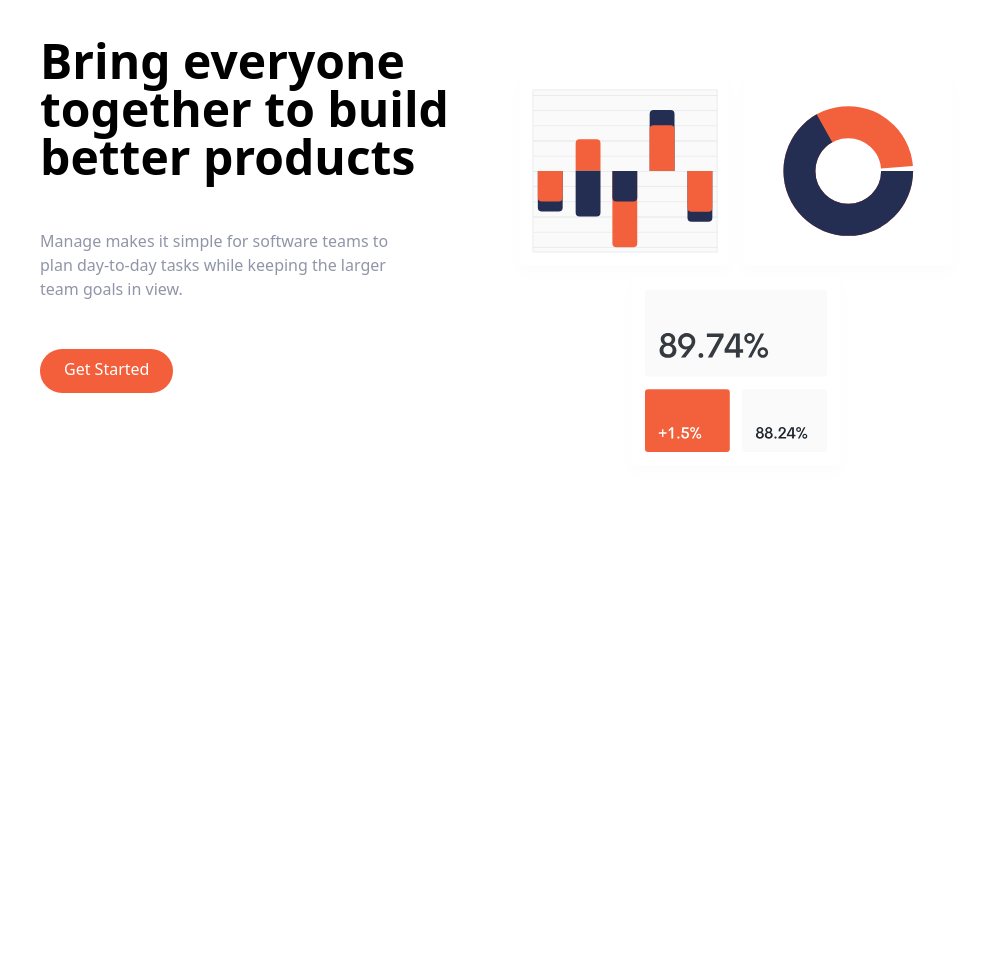
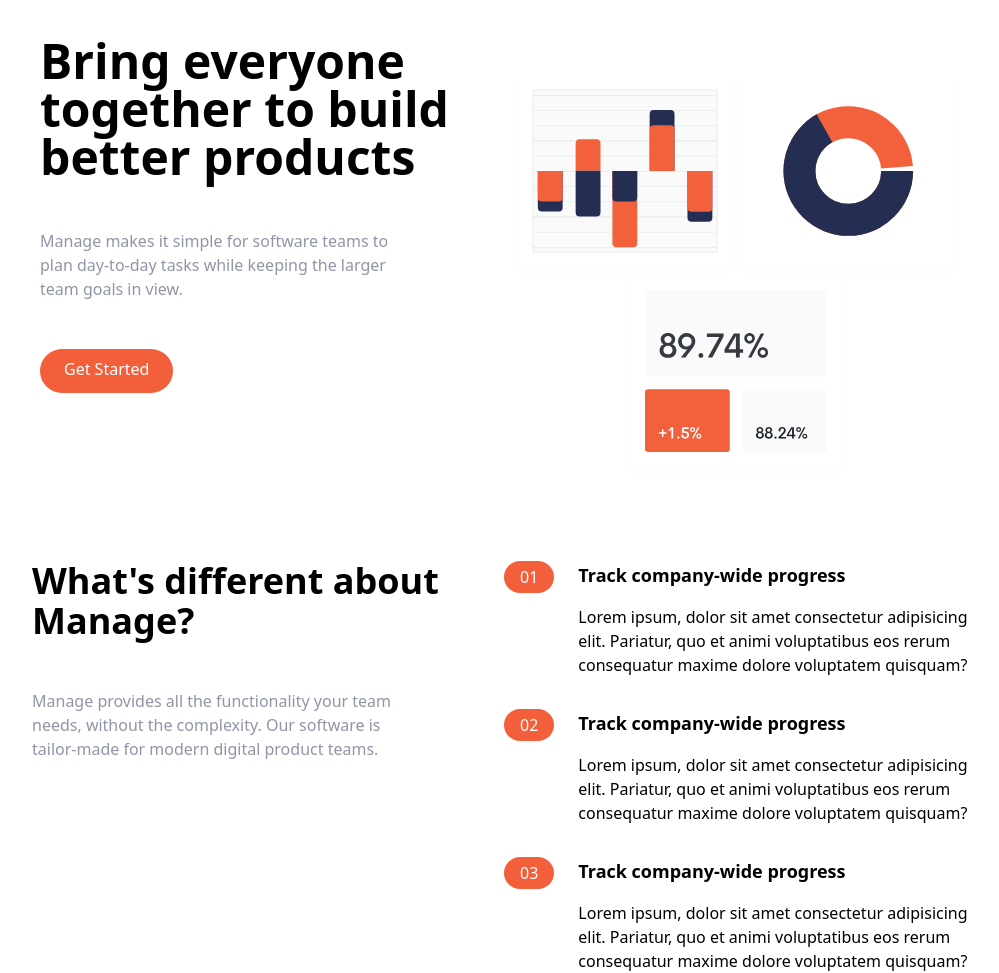
Before and after one commit to ganeshmajhi/tailwind-website, a website: page index.html in a window 1280 px wide. Shown: the part 95-1068 px from the top of the page, without its empty margins (136-1135 px from the left). Before the commit the page ends 800 px from the top, so only its background shows below. Drawn offline with Linux system fonts and the light colour scheme.

Commit message:
added feature section

```diff
--- a/index.html
+++ b/index.html
@@ -56,6 +56,92 @@
     <!-- Feature Section   -->
     <section id="features">
         <!-- Flex Container  -->
+        <div class="container flex flex-col px-4 mx-auto mt-10 space-y-12 md:space-y-0 md:flex-row">
+            <!-- What's Different  -->
+            <div class="flex-col flex space-y-12 md:w-1/2">
+                <h2 class="max-w-md text-4xl font-bold text-center md:text-left">
+                    What's different about Manage?
+                </h2>
+                <p class="max-w-sm text-center text-darkGrayishBlue md:text-left">
+                    Manage provides all the functionality your team needs, without the complexity. Our software is tailor-made for modern digital product teams.
+                </p>
+            </div>
+            <!-- Numbered List  -->
+            <div class="flex flex-col space-y-8 md:w-1/2">
+                <!-- List Item 1  -->
+                <div class="flex flex-col space-y-3 md:space-y-0 md:space-x-6 md:flex-row">
+                    <!-- Heading  -->
+                    <div class="rounded-l-full bg-brightRedSupLight md:bg-transparent">
+                        <div class="flex items-center space-x-2">
+                            <div class="px-4 py-2 text-white rounded-full md:py-1 bg-brightRed">
+                                01
+                            </div>
+                            <h3 class="text-base font-bold md:mb-4 md:hidden">
+                                Track company live progress
+                            </h3>
+                        </div>
+                    </div>
+                    <div>
+                        <h3 class="hidden mb-4 text-lg font-bold md:block">
+                            Track company-wide progress
+                        </h3>
+                        <p>
+                            Lorem ipsum, dolor sit amet consectetur adipisicing elit. Pariatur, quo et animi voluptatibus eos rerum consequatur maxime dolore voluptatem quisquam?
+                        </p>
+                    </div>
+                </div>
+                <!-- List Item 2  -->
+                <div class="flex flex-col space-y-3 md:space-y-0 md:space-x-6 md:flex-row">
+                    <!-- Heading  -->
+                    <div class="rounded-l-full bg-brightRedSupLight md:bg-transparent">
+                        <div class="flex items-center space-x-2">
+                            <div class="px-4 py-2 text-white rounded-full md:py-1 bg-brightRed">
+                                02
+                            </div>
+                            <h3 class="text-base font-bold md:mb-4 md:hidden">
+                                Track company live progress
+                            </h3>
+                        </div>
+                    </div>
+                    <div>
+
+                        <h3 class="hidden mb-4 text-lg font-bold md:block">
+                            Track company-wide progress
+                        </h3>
+                        <p>
+                            Lorem ipsum, dolor sit amet consectetur adipisicing elit. Pariatur, quo et animi voluptatibus eos rerum consequatur maxime dolore voluptatem quisquam?
+                        </p>
+                    </div>
+                </div>
+                <!-- List Item 3  -->
+                <div class="flex flex-col space-y-3 md:space-y-0 md:space-x-6 md:flex-row">
+                    <!-- Heading  -->
+                    <div class="rounded-l-full bg-brightRedSupLight md:bg-transparent">
+                        <div class="flex items-center space-x-2">
+                            <div class="px-4 py-2 text-white rounded-full md:py-1 bg-brightRed">
+                                03
+                            </div>
+                            <h3 class="text-base font-bold md:mb-4 md:hidden">
+                                Track company live progress
+                            </h3>
+                        </div>
+                    </div>
+                    <div>
+                        <h3 class="hidden mb-4 text-lg font-bold md:block">
+                            Track company-wide progress
+                        </h3>
+                        <p>
+                            Lorem ipsum, dolor sit amet consectetur adipisicing elit. Pariatur, quo et animi voluptatibus eos rerum consequatur maxime dolore voluptatem quisquam?
+                        </p>
+                    </div>
+                </div>
+            </div>
+        </div>
+
+    </section>
+
+    <!-- Testimonial  -->
+    <section id="testimonial">
 
 
     </section>
```
Also changed, not shown: css/main.css.
